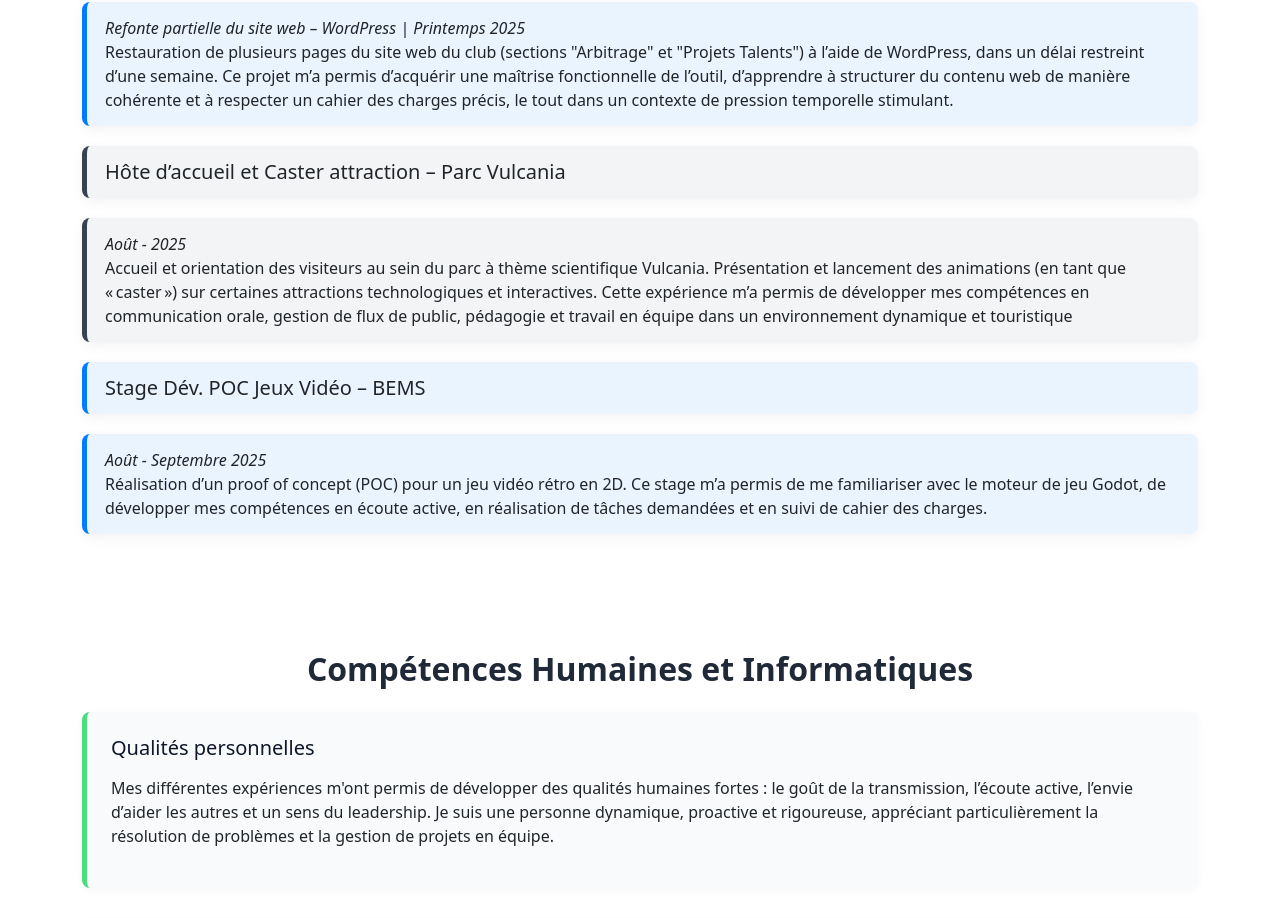
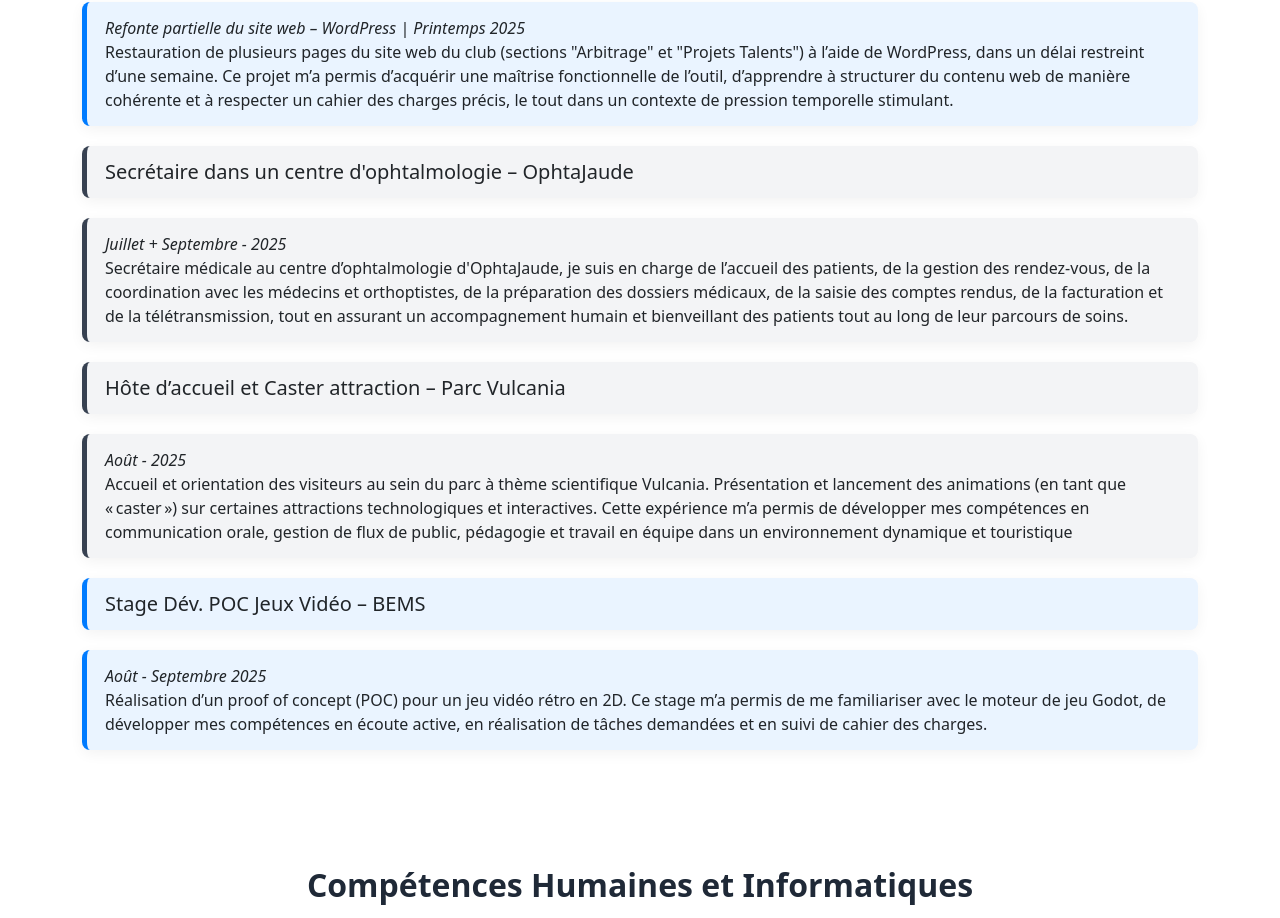
Before and after one commit to Pichou124426/CV, a React (Create React App) app: page / in a window 1280 px wide. Shown: the part 2422-3340 px from the top of the page. Built offline with nearby package versions, Linux system fonts and the light colour scheme.

Commit message:
Ajout Experinces Ophtajaude

```diff
--- a/src/components/Experience.js
+++ b/src/components/Experience.js
@@ -83,6 +83,20 @@ function Experience() {
           dans un contexte de pression temporelle stimulant.
         </p>
 
+         <h5 className="experience">
+          Secrétaire dans un centre d'ophtalmologie – OphtaJaude{" "}
+        </h5>
+        <p className="experience">
+          <em>Juillet + Septembre - 2025</em>
+          <br />
+          Secrétaire médicale au centre d’ophtalmologie d'OphtaJaude, je suis en
+          charge de l’accueil des patients, de la gestion des rendez-vous, de la
+          coordination avec les médecins et orthoptistes, de la préparation des
+          dossiers médicaux, de la saisie des comptes rendus, de la facturation
+          et de la télétransmission, tout en assurant un accompagnement humain
+          et bienveillant des patients tout au long de leur parcours de soins.
+        </p>
+
         <h5 className="experience">
           Hôte d’accueil et Caster attraction – Parc Vulcania{" "}
         </h5>
```
Also changed, not shown: src/App.css (line endings or trailing spaces).
